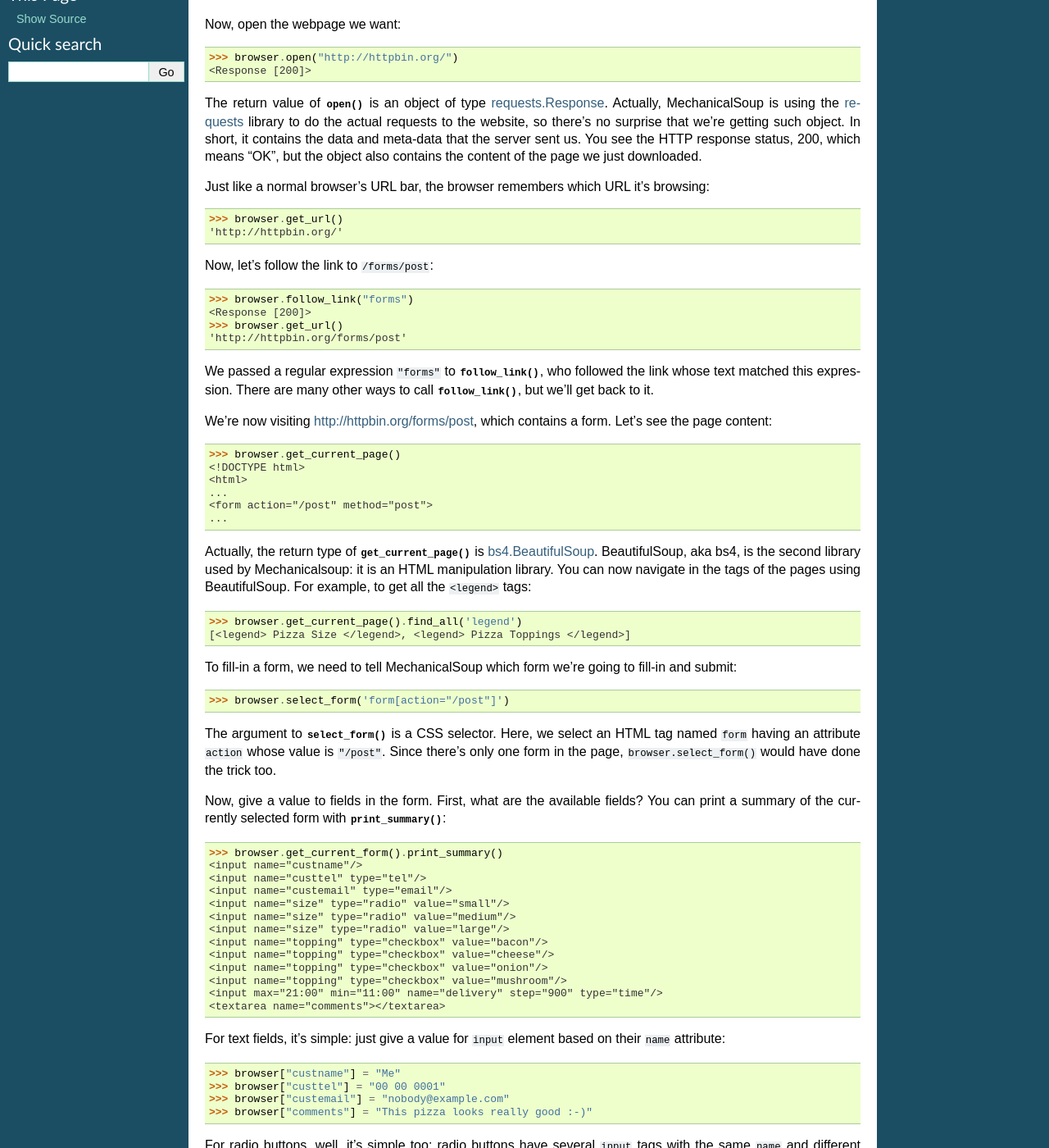
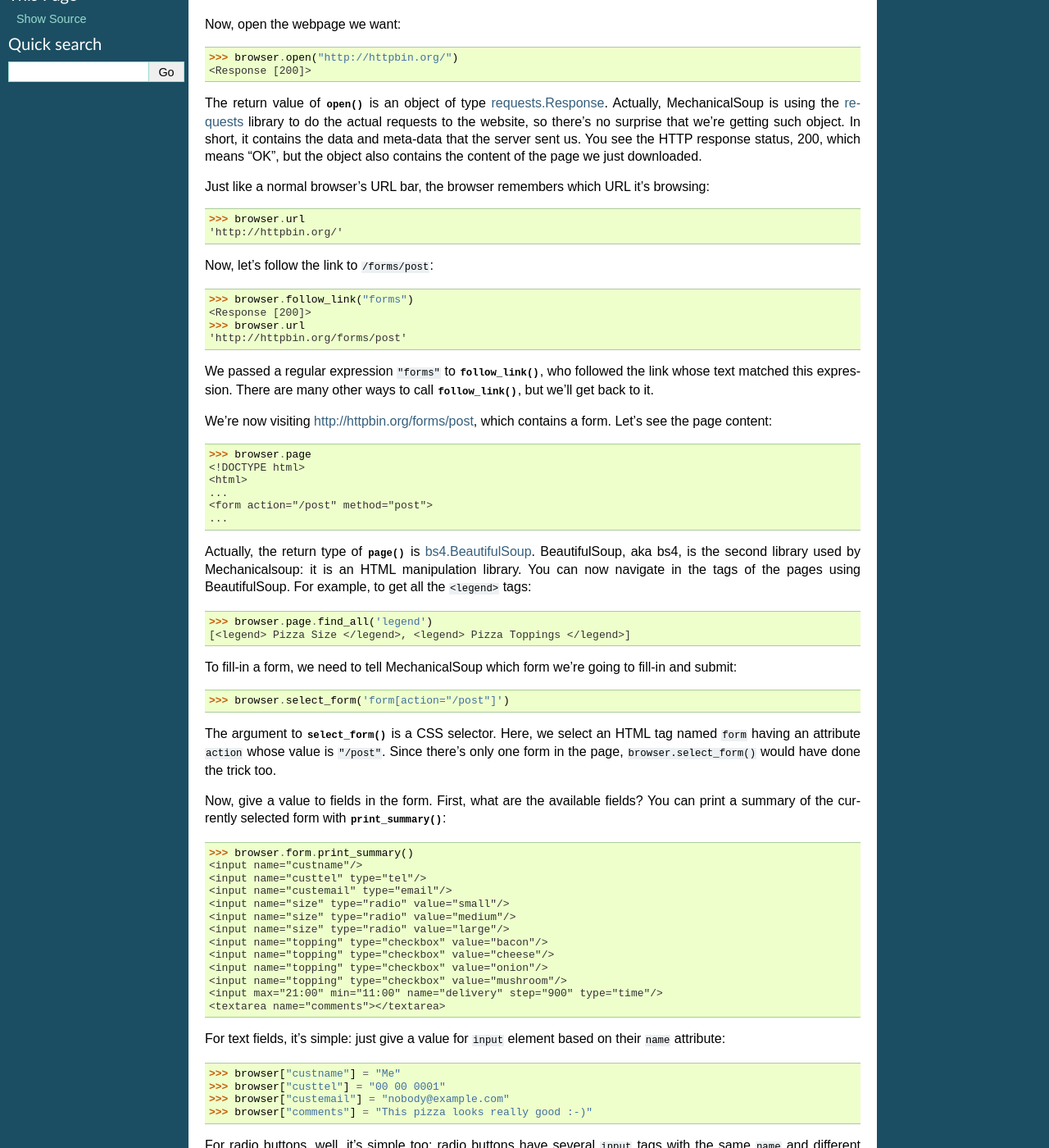
Before and after one commit to MechanicalSoup/MechanicalSoup, a Sphinx documentation site: the page built from docs/tutorial.rst, in a window 1280 px wide and 1400 px high, scrolled down 321 px. Shown: the whole window at 82% size. Built offline with Sphinx 7.4.7, drawn with Linux system fonts in a browser that asks for light colours; some of the changed text lies outside the part shown.

Commit message:
Use new url, page and form properties in documentation

```diff
--- a/docs/faq.rst
+++ b/docs/faq.rst
@@ -145,7 +145,7 @@ unique ``id="button3"`` attribute, you can do the following::
 
     br = mechanicalsoup.StatefulBrowser()
     br.open(...)
-    submit = br.get_current_page().find('input', id='button3')
+    submit = br.page.find('input', id='button3')
     form = br.select_form()
     form.choose_submit(submit)
     br.submit_selected()
--- a/docs/tutorial.rst
+++ b/docs/tutorial.rst
@@ -32,14 +32,14 @@ contains the content of the page we just downloaded.
 Just like a normal browser's URL bar, the browser remembers which URL
 it's browsing::
 
-  >>> browser.get_url()
+  >>> browser.url
   'http://httpbin.org/'
 
 Now, let's follow the link to ``/forms/post``::
 
   >>> browser.follow_link("forms")
   <Response [200]>
-  >>> browser.get_url()
+  >>> browser.url
   'http://httpbin.org/forms/post'
 
 We passed a regular expression ``"forms"``
@@ -51,7 +51,7 @@ get back to it.
 We're now visiting http://httpbin.org/forms/post, which contains a
 form. Let's see the page content::
 
-  >>> browser.get_current_page()
+  >>> browser.page
   <!DOCTYPE html>
   <html>
   ...
@@ -59,13 +59,13 @@ form. Let's see the page content::
   ...
 
 Actually, the return type
-of :func:`~mechanicalsoup.StatefulBrowser().get_current_page` is
+of :func:`~mechanicalsoup.StatefulBrowser().page` is
 bs4.BeautifulSoup_. BeautifulSoup, aka bs4, is the second library used
 by Mechanicalsoup: it is an HTML manipulation library. You can now
 navigate in the tags of the pages using BeautifulSoup. For example, to
 get all the ``<legend>`` tags::
 
-  >>> browser.get_current_page().find_all('legend')
+  >>> browser.page.find_all('legend')
   [<legend> Pizza Size </legend>, <legend> Pizza Toppings </legend>]
 
 To fill-in a form, we need to tell MechanicalSoup which form we're
@@ -83,7 +83,7 @@ Now, give a value to fields in the form. First, what are the available
 fields? You can print a summary of the currently selected form
 with :func:`~mechanicalsoup.Form.print_summary()`::
 
-  >>> browser.get_current_form().print_summary()
+  >>> browser.form.print_summary()
   <input name="custname"/>
   <input name="custtel" type="tel"/>
   <input name="custemail" type="email"/>
@@ -149,7 +149,7 @@ It's also possible to check the content
 with :func:`~mechanicalsoup.Form.print_summary()` (that we already
 used to list the fields)::
 
-  >>> browser.get_current_form().print_summary()
+  >>> browser.form.print_summary()
   <input name="custname" value="Me"/>
   <input name="custtel" type="tel" value="00 00 0001"/>
   <input name="custemail" type="email" value="nobody@example.com"/>
```
